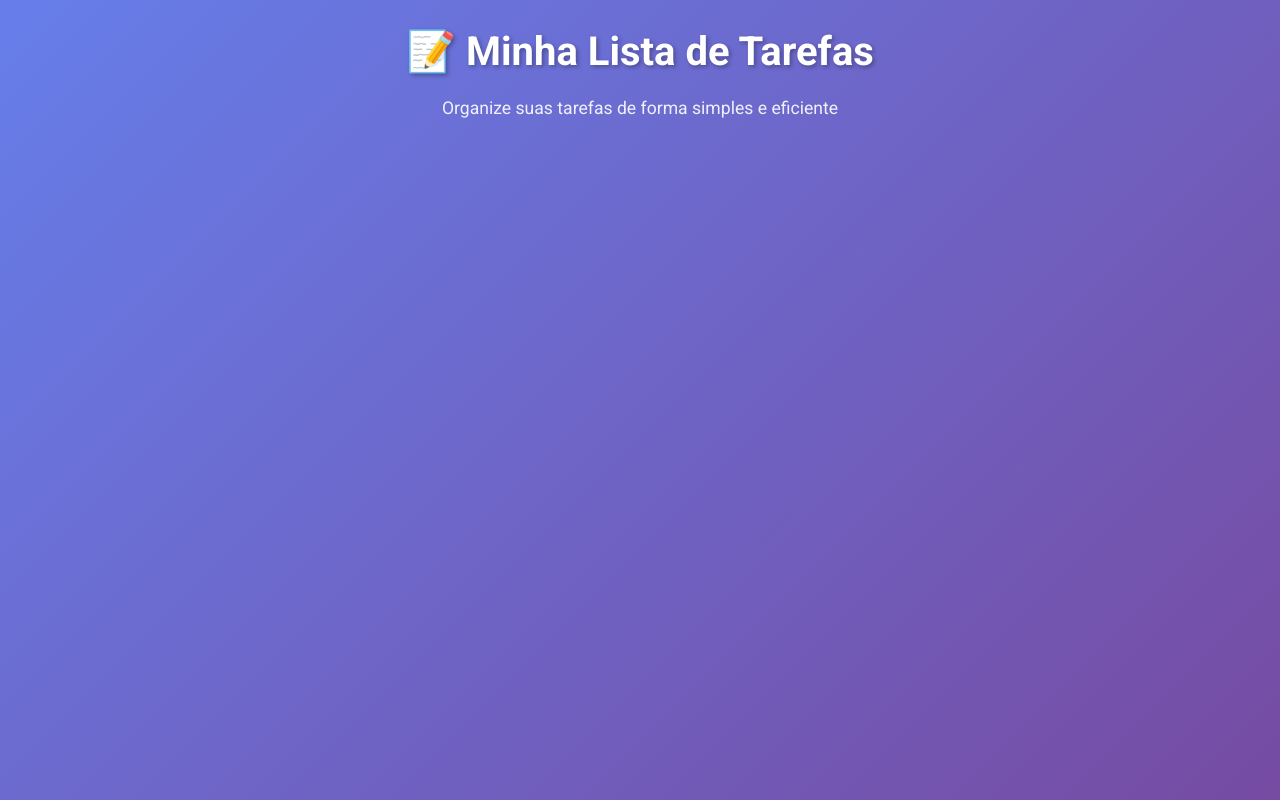
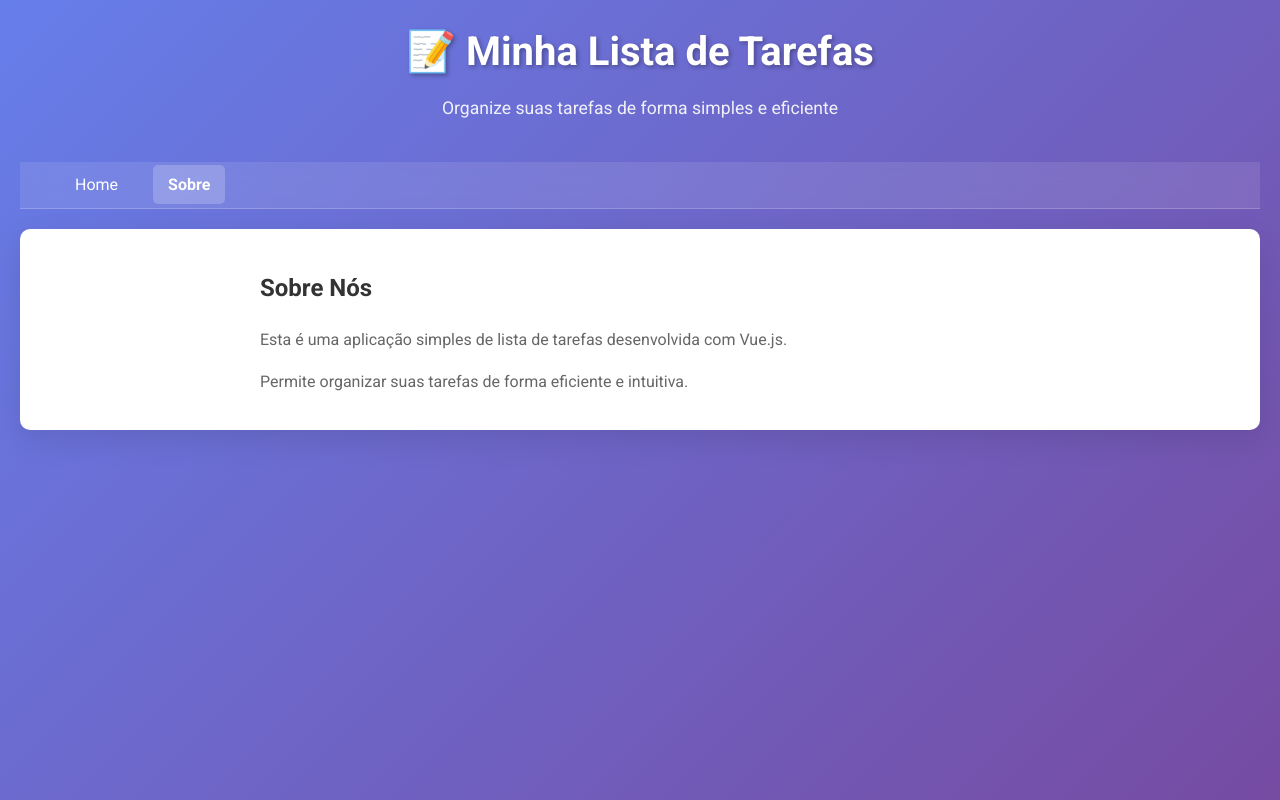
Before and after one commit to heltonsilvadev/todo-app-vite-ts, a Vue app: page /about in a window 1280 px wide. Built offline with nearby package versions, Linux system fonts and the light colour scheme.

Commit message:
Add navbar with home and about routes, update routing and layout

```diff
--- a/package.json
+++ b/package.json
@@ -15,7 +15,6 @@
   "dependencies": {
     "concurrently": "^9.2.1",
     "cors": "^2.8.5",
-    "express": "^5.1.0",
     "vue": "^3.5.18",
     "vue-router": "4"
   },
--- a/src/App.vue
+++ b/src/App.vue
@@ -7,11 +7,17 @@
       <p>Organize suas tarefas de forma simples e eficiente</p>
     </header>
 
+    <Navbar />
+
     <main>
       <router-view />
     </main>
   </div>
 </template>
+
+<script setup lang="ts">
+import Navbar from './components/Navbar.vue'
+</script>
 
 <style scoped>
 .app {
--- /dev/null
+++ b/src/components/Navbar.vue
@@ -0,0 +1,69 @@
+<template>
+  <nav class="navbar">
+    <div class="nav-container">
+      <ul class="nav-links">
+        <li>
+          <router-link to="/" class="nav-link">Home</router-link>
+        </li>
+        <li>
+          <router-link to="/about" class="nav-link">Sobre</router-link>
+        </li>
+      </ul>
+    </div>
+  </nav>
+</template>
+
+<script setup lang="ts">
+// Navbar component for navigation between home and about pages
+</script>
+
+<style scoped>
+.navbar {
+  background: rgba(255, 255, 255, 0.1);
+  backdrop-filter: blur(10px);
+  border-bottom: 1px solid rgba(255, 255, 255, 0.2);
+  padding: 10px 0;
+  margin-bottom: 20px;
+}
+
+.nav-container {
+  max-width: 1200px;
+  margin: 0 auto;
+  display: flex;
+  justify-content: space-between;
+  align-items: center;
+  padding: 0 20px;
+}
+
+.nav-logo .nav-link {
+  color: white;
+  text-decoration: none;
+  font-size: 1.5em;
+  font-weight: bold;
+}
+
+.nav-links {
+  display: flex;
+  list-style: none;
+  margin: 0;
+  padding: 0;
+  gap: 20px;
+}
+
+.nav-link {
+  color: white;
+  text-decoration: none;
+  padding: 10px 15px;
+  border-radius: 5px;
+  transition: background-color 0.3s ease;
+}
+
+.nav-link:hover {
+  background-color: rgba(255, 255, 255, 0.1);
+}
+
+.nav-link.router-link-active {
+  background-color: rgba(255, 255, 255, 0.2);
+  font-weight: bold;
+}
+</style>
--- a/src/components/TaskItem.vue
+++ b/src/components/TaskItem.vue
@@ -8,7 +8,7 @@ const props = defineProps<{
 }>();
 
 const emit = defineEmits<{
-  (e: "delete", id: number): void;
+  (e: "delete", id: string): void;
   (e: "toggle-complete", task: Task): void;
   (e: "save", task: Task): void;
 }>();
--- /dev/null
+++ b/src/pages/About.vue
@@ -0,0 +1,29 @@
+<template>
+  <div class="about">
+    <h2>Sobre Nós</h2>
+    <p>Esta é uma aplicação simples de lista de tarefas desenvolvida com Vue.js.</p>
+    <p>Permite organizar suas tarefas de forma eficiente e intuitiva.</p>
+  </div>
+</template>
+
+<script setup lang="ts">
+// About page component
+</script>
+
+<style scoped>
+.about {
+  padding: 20px;
+  max-width: 800px;
+  margin: 0 auto;
+}
+
+h2 {
+  color: #333;
+  margin-bottom: 20px;
+}
+
+p {
+  line-height: 1.6;
+  color: #666;
+}
+</style>
--- a/src/pages/MainPage.vue
+++ b/src/pages/MainPage.vue
@@ -1,6 +1,5 @@
 <template>
   <div class="main-page">
-    <h1>Todo App</h1>
     <TodoList />
   </div>
 </template>
--- a/src/router/index.ts
+++ b/src/router/index.ts
@@ -1,11 +1,17 @@
 import { createRouter, createWebHistory } from 'vue-router'
 import MainPage from '../pages/MainPage.vue'
+import About from '../pages/About.vue'
 
 const routes = [
   {
     path: '/',
-    name: 'main',
+    name: 'home',
     component: MainPage
+  },
+  {
+    path: '/about',
+    name: 'about',
+    component: About
   }
 ]
 
--- a/src/services/todoService.ts
+++ b/src/services/todoService.ts
@@ -47,7 +47,7 @@ export const todoService = {
     return data.data
   },
 
-  async updateTask(id: number, updates: Partial<Task>): Promise<Task> {
+  async updateTask(id: string, updates: Partial<Task>): Promise<Task> {
     const response = await fetch(`${API_BASE}/todos/${id}`, {
       method: 'PUT',
       headers: {
@@ -61,7 +61,7 @@ export const todoService = {
     return data.data
   },
 
-  async deleteTask(id: number): Promise<void> {
+  async deleteTask(id: string): Promise<void> {
     const response = await fetch(`${API_BASE}/todos/${id}`, {
       method: 'DELETE',
       headers: {
--- a/src/types.ts
+++ b/src/types.ts
@@ -1,5 +1,5 @@
 export interface Task {
-  id: number;
+  id: string;
   task: string;
   completed: boolean;
   createdAt?: string;
```
